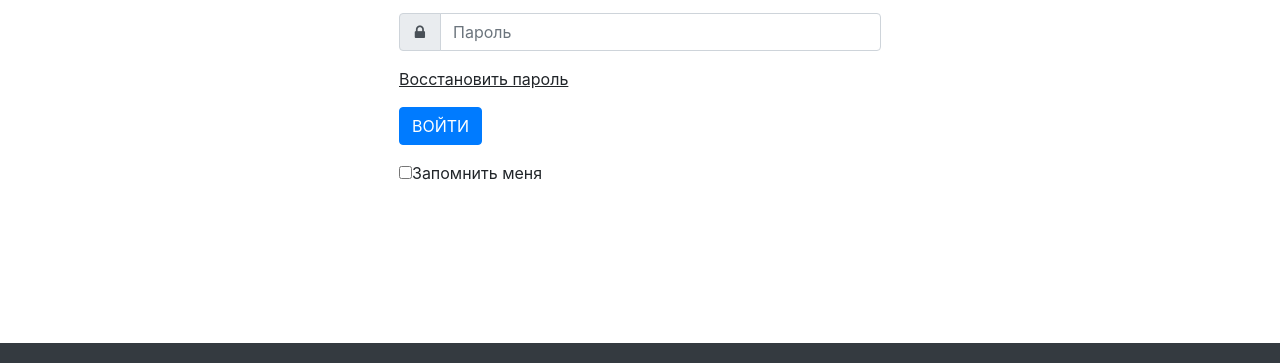
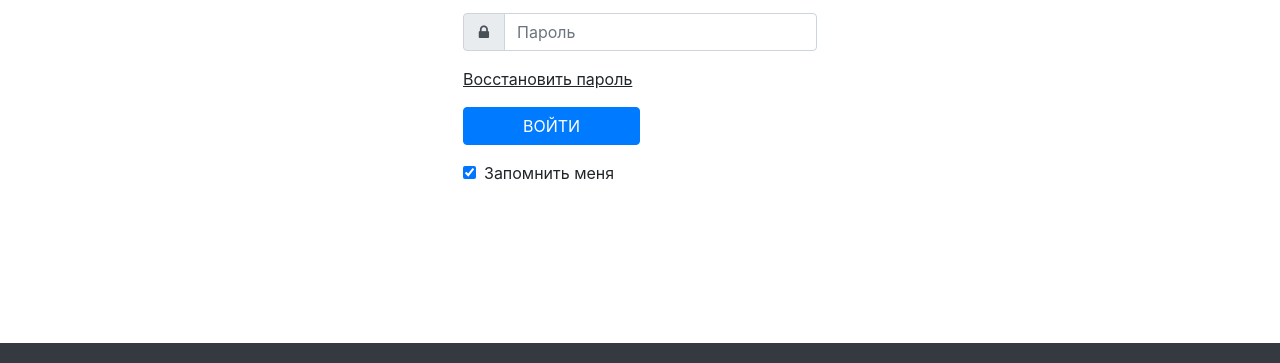
Before and after one commit to nelmare/ldg-bootstrap, a plain HTML site: page login.html in a window 1280 px wide. Shown: the part 438-801 px from the top of the page. Drawn offline with nearby package versions, Linux system fonts and the light colour scheme.

Commit message:
правит кнопку и чекбокс

```diff
--- a/css/style.css
+++ b/css/style.css
@@ -42,3 +42,9 @@
         width: 40%;
     }
 }
+
+@media (min-width: 1200px) {
+    .w-30 {
+        width: 30%;
+    }
+}
--- a/login.html
+++ b/login.html
@@ -46,10 +46,10 @@
         </div>
         <a class="text-decoration-none mb-3" type="submit" ><ins>Восстановить пароль</ins></a>
         <div class="form-group">
-        <button class="btn btn-primary text-uppercase" type="submit" >Войти</button>
+        <button class="btn btn-primary text-uppercase w-50" type="submit">Войти</button>
         </div>
         <div class="form-group">
-            <label class="form-check-label"><input type="checkbox">Запомнить меня</label>
+            <label class="form-check-label"><input class="mr-2" type="checkbox" checked>Запомнить меня</label>
         </div>
     </form>
 <!--    </div>-->
```
